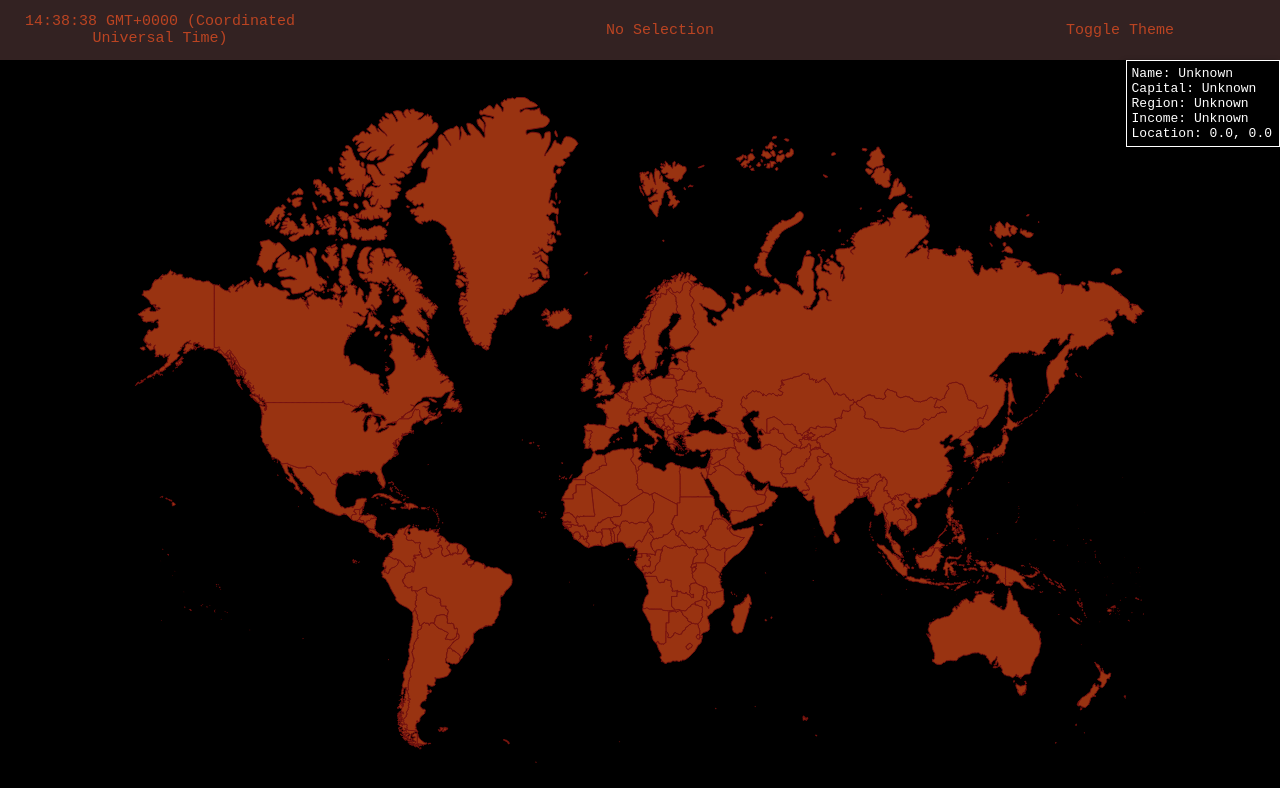
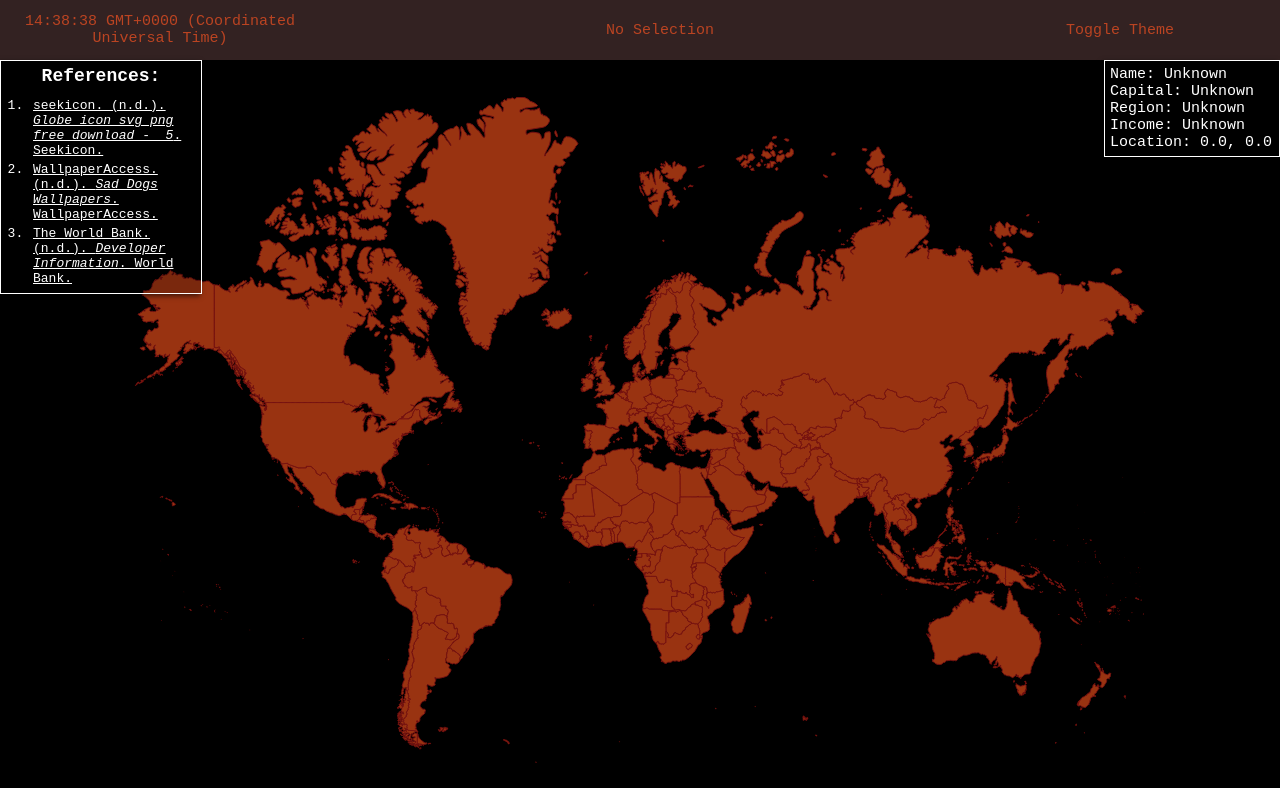
Before and after one commit to SylvanSerenity/world-map, an Angular app: page /world-map in a window 1280 px wide. Shown: the top 788 px of the page. Built offline with nearby package versions, Linux system fonts and the light colour scheme.

Commit message:
Added references

```diff
--- a/src/app/app.component.html
+++ b/src/app/app.component.html
@@ -1,5 +1,6 @@
 <main class="main">
   <app-nav />
+  <app-references />
   <app-detail />
   <div class="content">
     <router-outlet />
--- a/src/app/app.component.ts
+++ b/src/app/app.component.ts
@@ -3,6 +3,7 @@ import { RouterOutlet } from '@angular/router';
 
 import { NavComponent } from "./nav/nav.component";
 import { DetailComponent } from "./detail/detail.component";
+import { ReferencesComponent } from "./references/references.component";
 import { MapComponent } from './map/map.component';
 
 @Component({
@@ -10,6 +11,6 @@ import { MapComponent } from './map/map.component';
     standalone: true,
     templateUrl: './app.component.html',
     styleUrl: './app.component.css',
-    imports: [MapComponent, DetailComponent, NavComponent, RouterOutlet]
+    imports: [MapComponent, DetailComponent, NavComponent, ReferencesComponent, RouterOutlet]
 })
 export class AppComponent {}
--- a/src/app/detail/detail.component.css
+++ b/src/app/detail/detail.component.css
@@ -22,11 +22,5 @@
 .details-container ul {
   list-style: none;
   padding: 5px;
-  margin: 0;
-  font-size: 13px;
+  font-size: 15px;
 }
-
-.details-container li {
-  padding: 0;
-  margin: 0;
-}
--- /dev/null
+++ b/src/app/references/references.component.css
@@ -0,0 +1,39 @@
+:host {
+  position: fixed;
+  z-index: 1;
+
+  top: var(--nav-height);
+  max-width: 200px;
+  max-height: 20%;
+}
+
+.references-container {
+  width: 100%;
+  height: 100%;
+  overflow: auto;
+
+  background-color: #0003;
+  box-shadow: -2px 2px 5px 0 #0009;
+  border: 1px solid white;
+  color: white;
+}
+
+.references-container h1 {
+  font-size: 18px;
+  padding: 5px;
+  text-align: center;
+}
+
+.references-container ol {
+  font-size: 13px;
+  margin-left: 25px;
+  padding: 5px;
+}
+
+.references-container li {
+  padding: 2px;
+}
+
+.references-container ol a {
+  color: white;
+}
--- /dev/null
+++ b/src/app/references/references.component.html
@@ -0,0 +1,20 @@
+<div class="references-container">
+  <h1>References:</h1>
+  <ol>
+    <li>
+      <a href="https://seekicon.com/free-icon/globe_5" rel="noopener" target="_blank">
+        seekicon. (n.d.). <i>Globe icon svg png free download -  5</i>. Seekicon.
+      </a>
+    </li>
+    <li>
+      <a href="https://wallpaperaccess.com/sad-dogs#5616712" rel="noopener" target="_blank">
+        WallpaperAccess. (n.d.). <i>Sad Dogs Wallpapers</i>. WallpaperAccess.
+      </a>
+    </li>
+    <li>
+      <a href="https://datahelpdesk.worldbank.org/knowledgebase/topics/125589-developer-information" rel="noopener" target="_blank">
+        The World Bank. (n.d.). <i>Developer Information</i>. World Bank.
+      </a>
+    </li>
+  </ol>
+</div>
```
Also changed, not shown: src/app/references/references.component.ts (added, +12 -0 lines), sources.txt (deleted), 2 other files (tests, documents, lock files or other folders).
